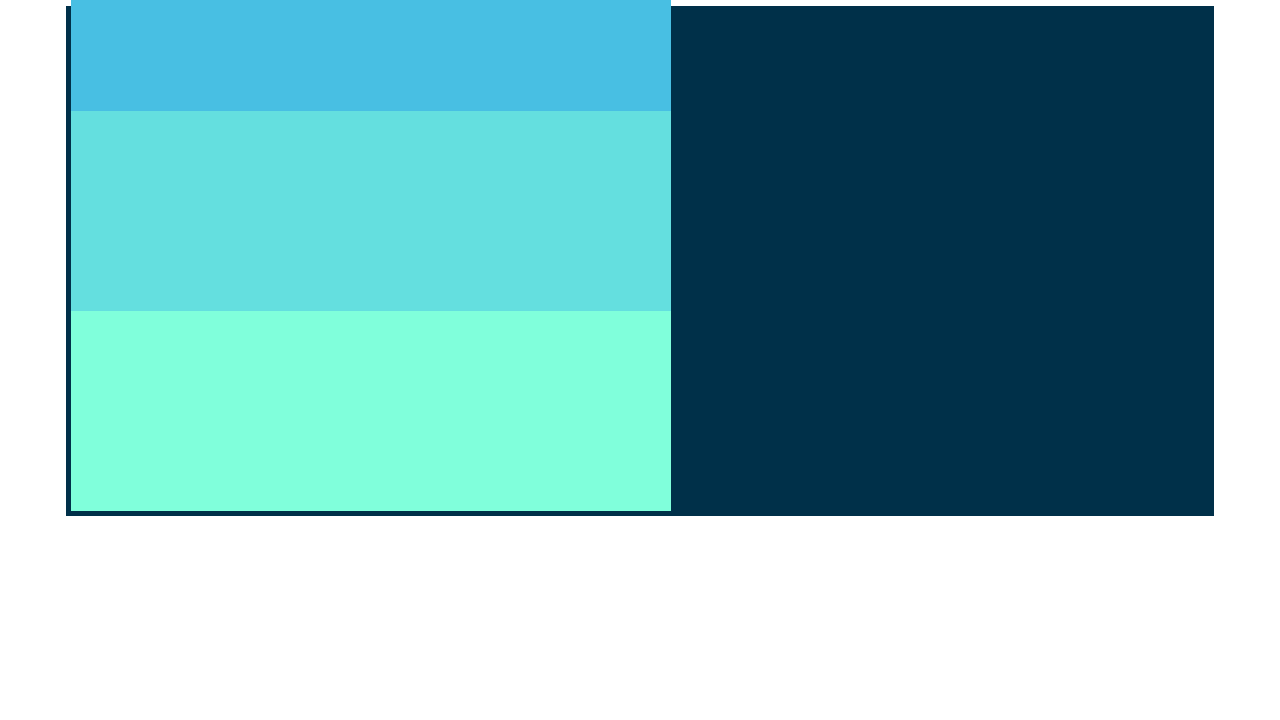
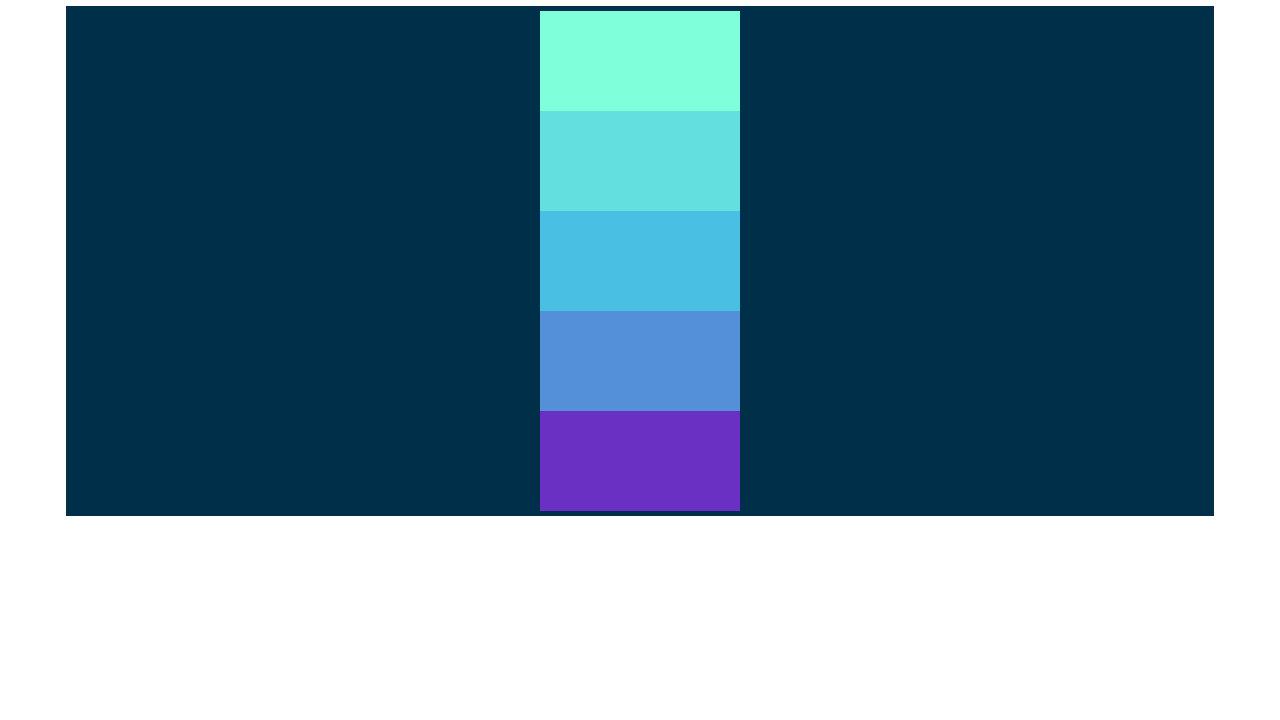
Before and after one commit to SaeedKarimian860/Flexbox-Play, a plain HTML site: page Flexbox/index.html in a window 1280 px wide. Shown: the part 80-800 px from the top of the page. Drawn offline with nearby package versions, Linux system fonts and the light colour scheme.

Commit message:
Flexbox Playground

```diff
--- a/Flexbox/app.css
+++ b/Flexbox/app.css
@@ -13,14 +13,13 @@ h1 {
     margin: 0 auto;
     border: 5px solid #003049;
     display: flex;
-    flex-direction: row;
-    justify-content: flex-start;
-    flex-wrap: wrap-reverse;
-
+    flex-direction: column;
+    justify-content: center;
+    align-items: center;
 }
 
 #container div {
-    width: 600px;
+    width: 200px;
     height: 200px;
     text-align: center;
 }
```
